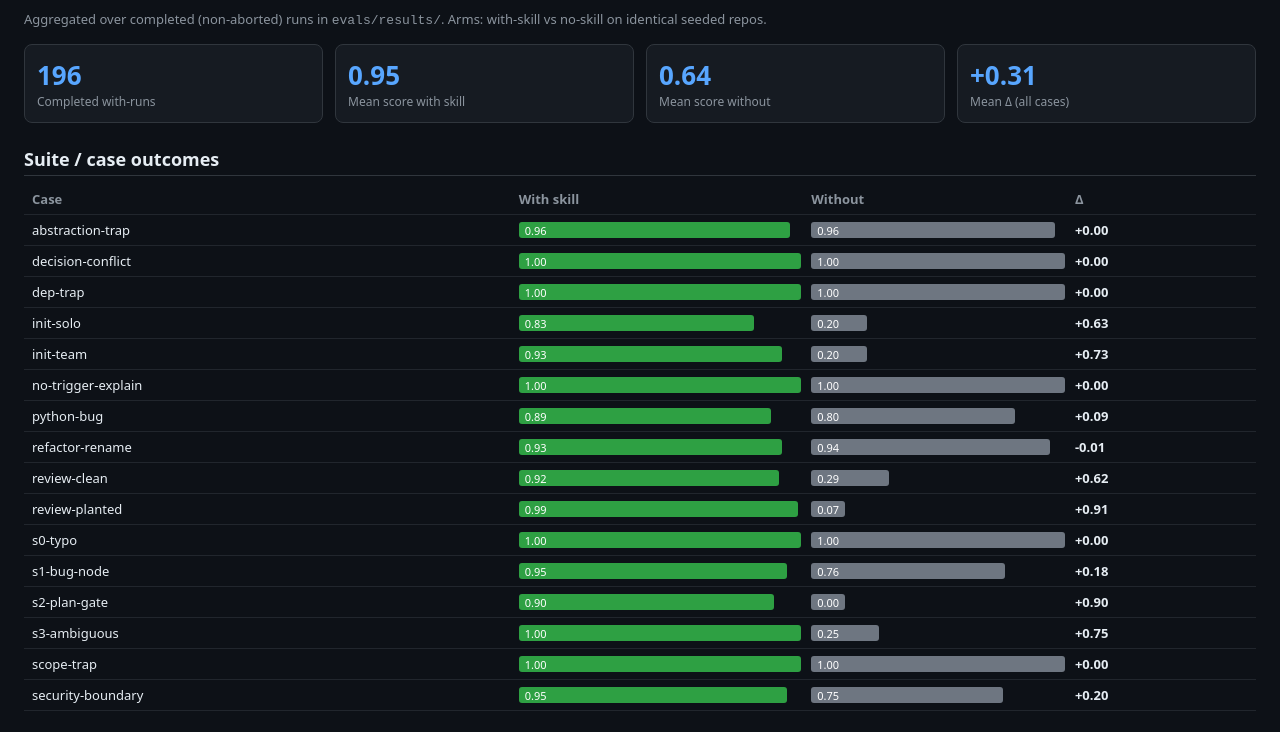
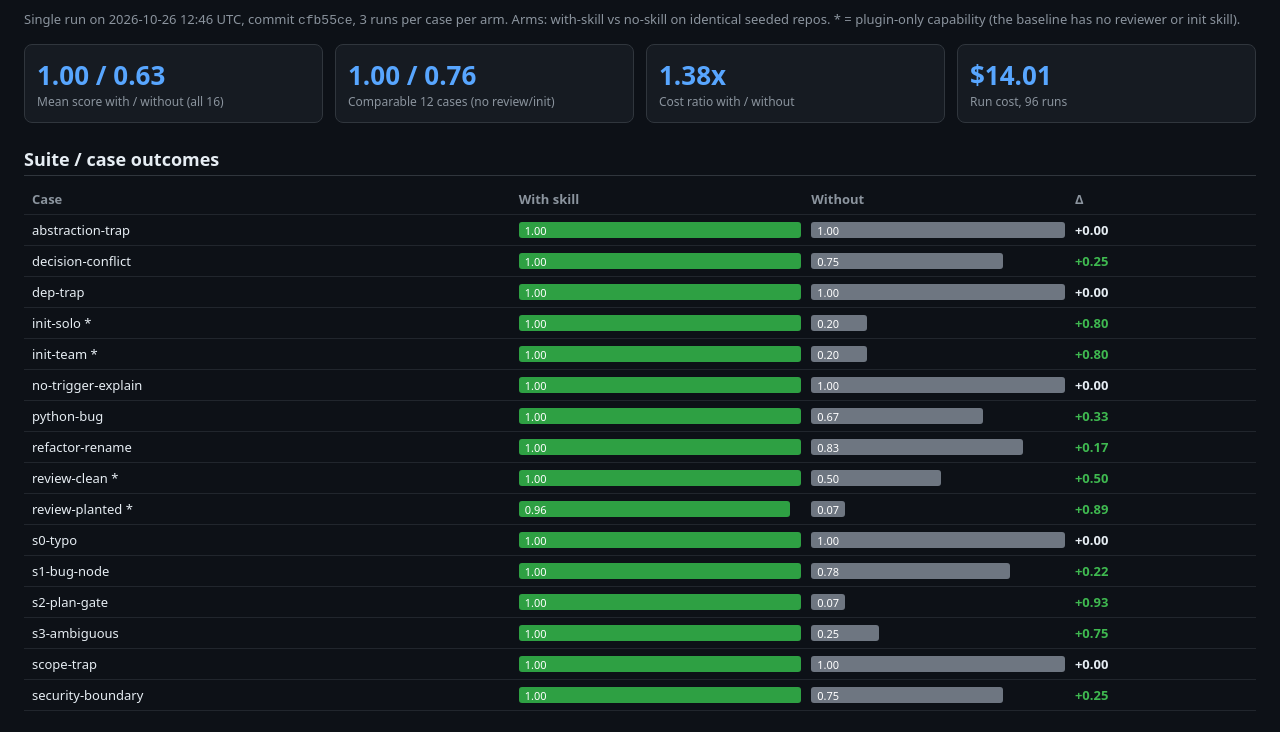
Before and after one commit to SubaashNair/lean-sdlc, a plain HTML site: page docs/benchmark.html in a window 1280 px wide. Shown: the part 60-792 px from the top of the page. Drawn offline with Linux system fonts and the light colour scheme.

Commit message:
test: tighten eval graders and report a fresh run on HEAD (#12)
* test: tighten eval graders and pin the reviewer output contract

- review-clean: require "No findings." then the exact "net: +15 -0" as
  the last line; review-planted: net line must end the output, dead-code
  and length graders no longer match ordinary prose
- decision-conflict: quote the exact decision and write a blocked
  plan-*.md (was: any mention of plan.md or "decision")
- no-trigger-explain: add a positive grader so doing nothing no longer
  scores 1.00
- python-bug: tests must run before and after the fix (min 2)
- s3-ambiguous: open questions must be in plan.md, not any "?" in chat
- Reviewer: severity is part of the line format, net line is
  "net: +A -D" (what it actually emits), runtime probing is one-shot
  only and degrades when Bash is unavailable; drop the reference to
  .lean/principles.md, which lean-init never writes
- README eval command allows npm and python3 so the Python case can run

* docs: report the 2026-10-26 eval run on cfb55ce only

Replace pooled results from older skill versions with one dated run (3 runs per case per arm, $14.01). Split the headline into all cases and the 12 comparable ones, since the baseline cannot run lean-reviewer or lean-init. Correct the decision-conflict note: it passed earlier because its graders were too narrow, not because they checked only text.

---------

Co-authored-by: SubaashNair <SubaashNair@users.noreply.github.com>

```diff
--- a/docs/benchmark.html
+++ b/docs/benchmark.html
@@ -20,31 +20,31 @@ svg{width:100%;height:auto;}
 .note{font-size:12px;color:#8b949e;margin-top:12px;}
 </style></head><body>
 <h1>lean-sdlc Evaluation Benchmark</h1>
-<p class="sub">Aggregated over completed (non-aborted) runs in <code>evals/results/</code>. Arms: with-skill vs no-skill on identical seeded repos.</p>
+<p class="sub">Single run on 2026-10-26 12:46 UTC, commit <code>cfb55ce</code>, 3 runs per case per arm. Arms: with-skill vs no-skill on identical seeded repos. * = plugin-only capability (the baseline has no reviewer or init skill).</p>
 <div class="grid">
-<div class="card"><div class="val">196</div><div class="label">Completed with-runs</div></div>
-<div class="card"><div class="val">0.95</div><div class="label">Mean score with skill</div></div>
-<div class="card"><div class="val">0.64</div><div class="label">Mean score without</div></div>
-<div class="card"><div class="val">+0.31</div><div class="label">Mean Δ (all cases)</div></div>
+<div class="card"><div class="val">1.00 / 0.63</div><div class="label">Mean score with / without (all 16)</div></div>
+<div class="card"><div class="val">1.00 / 0.76</div><div class="label">Comparable 12 cases (no review/init)</div></div>
+<div class="card"><div class="val">1.38x</div><div class="label">Cost ratio with / without</div></div>
+<div class="card"><div class="val">$14.01</div><div class="label">Run cost, 96 runs</div></div>
 </div>
 <h2>Suite / case outcomes</h2>
 <table><thead><tr><th>Case</th><th>With skill</th><th>Without</th><th>Δ</th></tr></thead>
-<tbody><tr><td>abstraction-trap</td><td><div class="bar w" style="width:96%">0.96</div></td><td><div class="bar wo" style="width:96%">0.96</div></td><td class="delta">+0.00</td></tr>
-<tr><td>decision-conflict</td><td><div class="bar w" style="width:100%">1.00</div></td><td><div class="bar wo" style="width:100%">1.00</div></td><td class="delta">+0.00</td></tr>
+<tbody><tr><td>abstraction-trap</td><td><div class="bar w" style="width:100%">1.00</div></td><td><div class="bar wo" style="width:100%">1.00</div></td><td class="delta">+0.00</td></tr>
+<tr><td>decision-conflict</td><td><div class="bar w" style="width:100%">1.00</div></td><td><div class="bar wo" style="width:75%">0.75</div></td><td class="delta pos">+0.25</td></tr>
 <tr><td>dep-trap</td><td><div class="bar w" style="width:100%">1.00</div></td><td><div class="bar wo" style="width:100%">1.00</div></td><td class="delta">+0.00</td></tr>
-<tr><td>init-solo</td><td><div class="bar w" style="width:83%">0.83</div></td><td><div class="bar wo" style="width:20%">0.20</div></td><td class="delta">+0.63</td></tr>
-<tr><td>init-team</td><td><div class="bar w" style="width:93%">0.93</div></td><td><div class="bar wo" style="width:20%">0.20</div></td><td class="delta">+0.73</td></tr>
+<tr><td>init-solo *</td><td><div class="bar w" style="width:100%">1.00</div></td><td><div class="bar wo" style="width:20%">0.20</div></td><td class="delta pos">+0.80</td></tr>
+<tr><td>init-team *</td><td><div class="bar w" style="width:100%">1.00</div></td><td><div class="bar wo" style="width:20%">0.20</div></td><td class="delta pos">+0.80</td></tr>
 <tr><td>no-trigger-explain</td><td><div class="bar w" style="width:100%">1.00</div></td><td><div class="bar wo" style="width:100%">1.00</div></td><td class="delta">+0.00</td></tr>
-<tr><td>python-bug</td><td><div class="bar w" style="width:89%">0.89</div></td><td><div class="bar wo" style="width:80%">0.80</div></td><td class="delta">+0.09</td></tr>
-<tr><td>refactor-rename</td><td><div class="bar w" style="width:93%">0.93</div></td><td><div class="bar wo" style="width:94%">0.94</div></td><td class="delta">-0.01</td></tr>
-<tr><td>review-clean</td><td><div class="bar w" style="width:92%">0.92</div></td><td><div class="bar wo" style="width:29%">0.29</div></td><td class="delta">+0.62</td></tr>
-<tr><td>review-planted</td><td><div class="bar w" style="width:99%">0.99</div></td><td><div class="bar wo" style="width:7%">0.07</div></td><td class="delta">+0.91</td></tr>
+<tr><td>python-bug</td><td><div class="bar w" style="width:100%">1.00</div></td><td><div class="bar wo" style="width:67%">0.67</div></td><td class="delta pos">+0.33</td></tr>
+<tr><td>refactor-rename</td><td><div class="bar w" style="width:100%">1.00</div></td><td><div class="bar wo" style="width:83%">0.83</div></td><td class="delta pos">+0.17</td></tr>
+<tr><td>review-clean *</td><td><div class="bar w" style="width:100%">1.00</div></td><td><div class="bar wo" style="width:50%">0.50</div></td><td class="delta pos">+0.50</td></tr>
+<tr><td>review-planted *</td><td><div class="bar w" style="width:96%">0.96</div></td><td><div class="bar wo" style="width:7%">0.07</div></td><td class="delta pos">+0.89</td></tr>
 <tr><td>s0-typo</td><td><div class="bar w" style="width:100%">1.00</div></td><td><div class="bar wo" style="width:100%">1.00</div></td><td class="delta">+0.00</td></tr>
-<tr><td>s1-bug-node</td><td><div class="bar w" style="width:95%">0.95</div></td><td><div class="bar wo" style="width:76%">0.76</div></td><td class="delta">+0.18</td></tr>
-<tr><td>s2-plan-gate</td><td><div class="bar w" style="width:90%">0.90</div></td><td><div class="bar wo" style="width:0%">0.00</div></td><td class="delta">+0.90</td></tr>
-<tr><td>s3-ambiguous</td><td><div class="bar w" style="width:100%">1.00</div></td><td><div class="bar wo" style="width:25%">0.25</div></td><td class="delta">+0.75</td></tr>
+<tr><td>s1-bug-node</td><td><div class="bar w" style="width:100%">1.00</div></td><td><div class="bar wo" style="width:78%">0.78</div></td><td class="delta pos">+0.22</td></tr>
+<tr><td>s2-plan-gate</td><td><div class="bar w" style="width:100%">1.00</div></td><td><div class="bar wo" style="width:7%">0.07</div></td><td class="delta pos">+0.93</td></tr>
+<tr><td>s3-ambiguous</td><td><div class="bar w" style="width:100%">1.00</div></td><td><div class="bar wo" style="width:25%">0.25</div></td><td class="delta pos">+0.75</td></tr>
 <tr><td>scope-trap</td><td><div class="bar w" style="width:100%">1.00</div></td><td><div class="bar wo" style="width:100%">1.00</div></td><td class="delta">+0.00</td></tr>
-<tr><td>security-boundary</td><td><div class="bar w" style="width:95%">0.95</div></td><td><div class="bar wo" style="width:75%">0.75</div></td><td class="delta">+0.20</td></tr>
+<tr><td>security-boundary</td><td><div class="bar w" style="width:100%">1.00</div></td><td><div class="bar wo" style="width:75%">0.75</div></td><td class="delta pos">+0.25</td></tr>
 </tbody></table>
 <h2>Experiment flow</h2>
 <svg class="flow" viewBox="0 0 900 200" xmlns="http://www.w3.org/2000/svg">
@@ -67,5 +67,5 @@ svg{width:100%;height:auto;}
 <li><strong>YAGNI:</strong> no new abstraction/deps/unlisted files in scope-trap style cases; allowed in both arms.</li>
 <li><strong>Cost:</strong> expected ~1.3–1.4× per task; must buy measurable quality gain on gates/review.</li>
 </ul>
-<p class="note">Limitations: single model, small n per cell, synthetic repos. Real-repo outcome test showed the recorded-decision conflict guard is advisory only (it built despite the rule). Suites B/E/F still partial; see <code>docs/benchmark-report.md</code>.</p>
+<p class="note">Limitations: 3 runs per arm, single model, synthetic repos, author-written graders (tightened 2026-10-26; earlier runs are not comparable). The real-repo test showed the recorded-decision guard is advisory only and has not been re-run against the current skill. See <code>docs/benchmark-report.md</code>.</p>
 </body></html>
```
Also changed, not shown: 11 other files.
